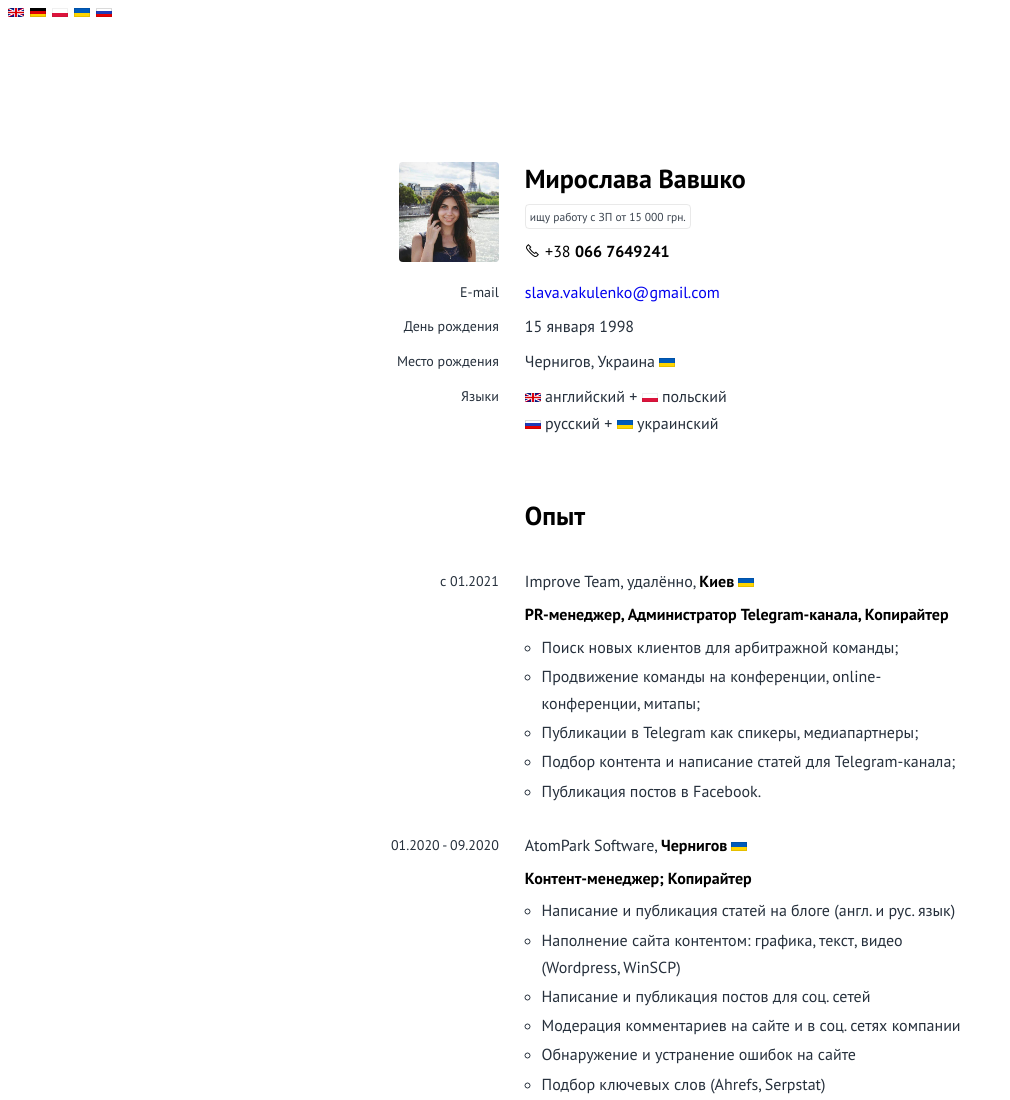
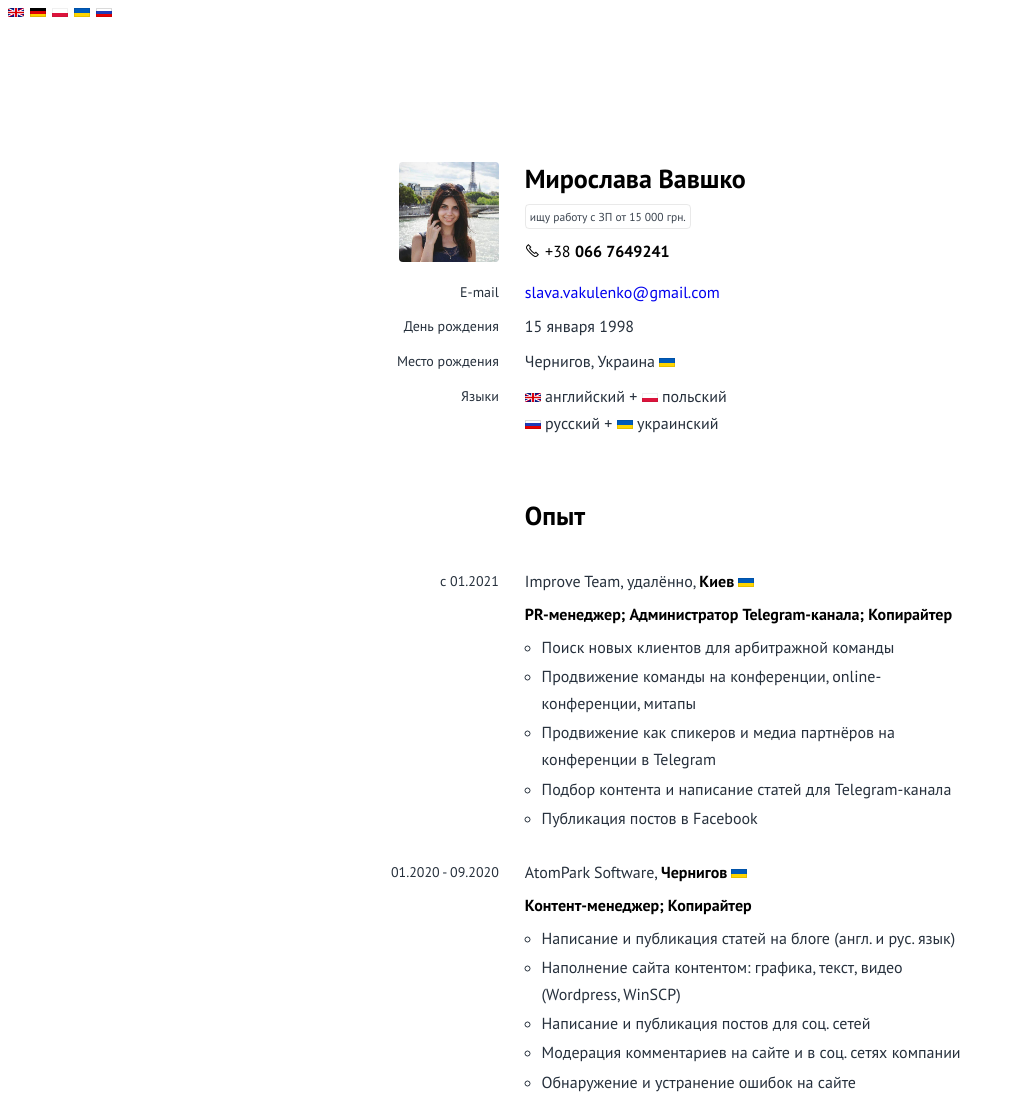
Before and after one commit to miroslavavavshko/miroslavavavshko.github.io, a plain HTML site: page ru.html in a window 1280 px wide. Shown: the top 1100 px of the page, without its empty margins (0-1010 px from the left). Drawn offline with Linux system fonts and the light colour scheme.

Commit message:
Update ru.html

```diff
--- a/ru.html
+++ b/ru.html
@@ -103,13 +103,13 @@
 					<tr class="withlist">
 						<td class="text-right"></td>
 						<td>
-							<span class="profession"><b>PR-менеджер, Администратор Telegram-канала, Копирайтер</b></span>
+							<span class="profession"><b>PR-менеджер; Администратор Telegram-канала; Копирайтер</b></span>
 							<ul>
-								<li>Поиск новых клиентов для арбитражной команды;</li>
-								<li>Продвижение команды на конференции, online-конференции, митапы;</li>
-								<li>Публикации в Telegram как спикеры, медиапартнеры;</li>
-								<li>Подбор контента и написание статей для Telegram-канала;</li>
-								<li>Публикация постов в Facebook.</li>
+								<li>Поиск новых клиентов для арбитражной команды</li>
+								<li>Продвижение команды на конференции, online-конференции, митапы</li>
+								<li>Продвижение как спикеров и медиа партнёров на конференции в Telegram</li>
+								<li>Подбор контента и написание статей для Telegram-канала</li>
+								<li>Публикация постов в Facebook</li>
 							</ul>
 						</td>
 					</tr>
```
